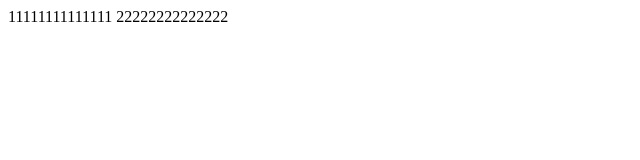
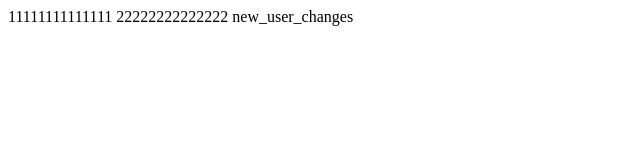
Before and after one commit to 1Lana1/flex, a plain HTML site: page index-3.html in a window 1280 px wide. Shown: the whole page, without its empty margins (0-640 px from the left). Drawn offline with Linux system fonts and the light colour scheme.

Commit message:
new_user_changes

```diff
--- a/index-3.html
+++ b/index-3.html
@@ -10,5 +10,6 @@
 <body>
 11111111111111
 22222222222222
+new_user_changes
 </body>
 </html>
```
